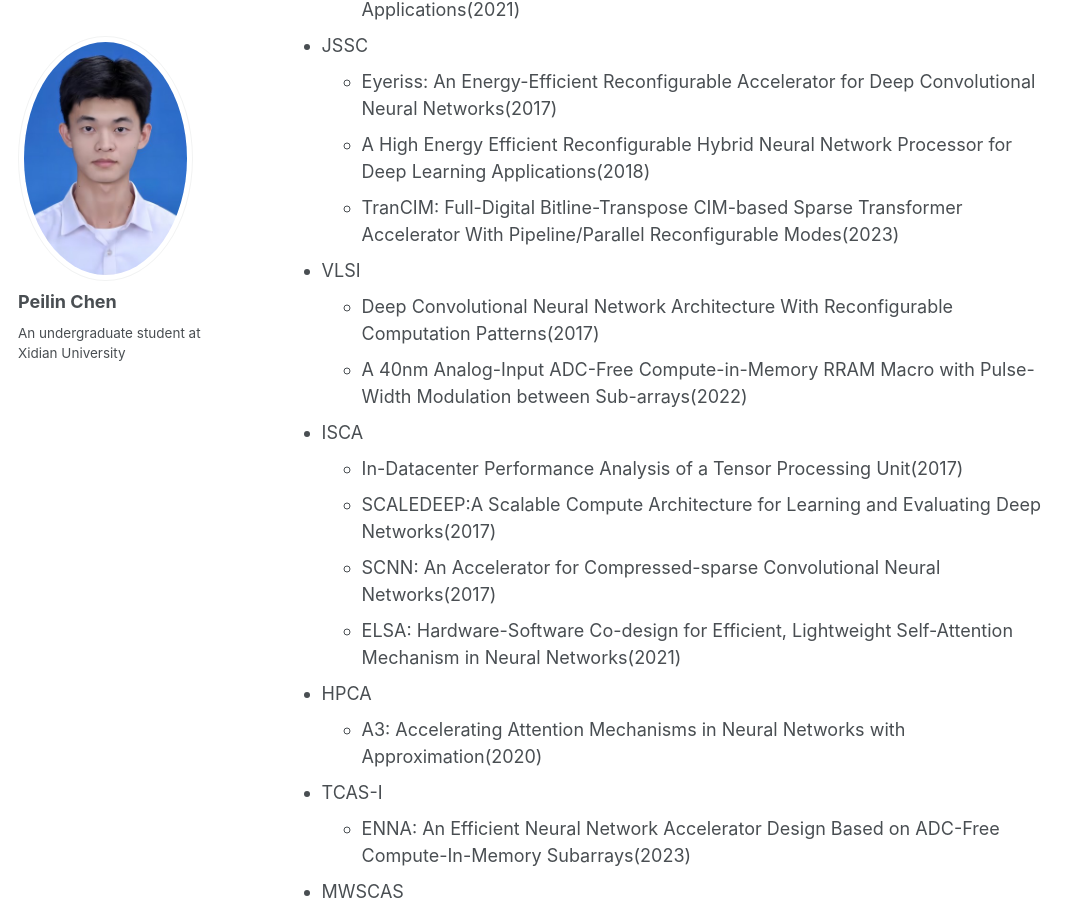
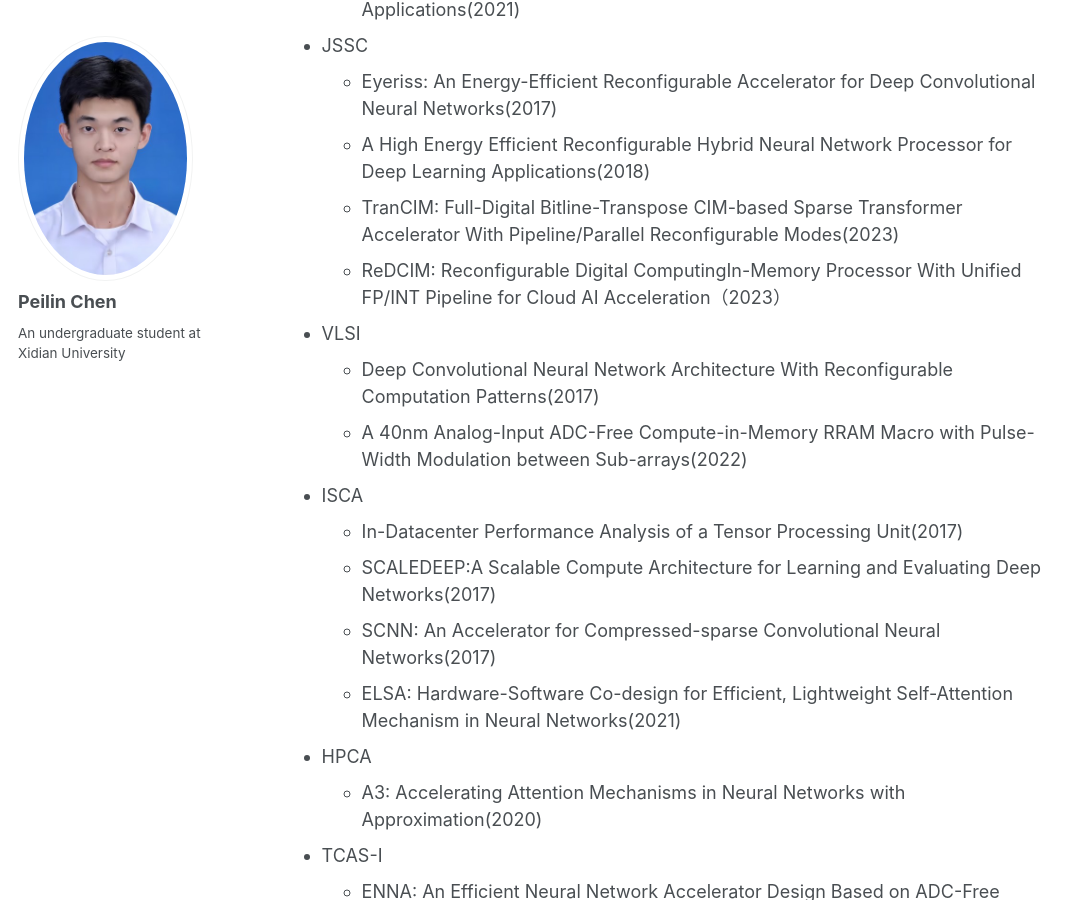
Before and after one commit to peilin-chen/peilin-chen.github.io, a Jekyll site: the page built from _pages/reading list.md, in a window 1280 px wide and 900 px high, scrolled down 887 px. Shown: the whole window, without its empty margins (0-1085 px from the left). Built offline with Jekyll 4.4.1, drawn with Linux system fonts in a browser that asks for light colours.

Commit message:
Update reading list.md

```diff
--- a/_pages/reading list.md
+++ b/_pages/reading list.md
@@ -20,6 +20,7 @@ author_profile: true
   - Eyeriss: An Energy-Efficient Reconfigurable Accelerator for Deep Convolutional Neural Networks(2017)
   - A High Energy Efficient Reconfigurable Hybrid Neural Network Processor for Deep Learning Applications(2018)
   - TranCIM: Full-Digital Bitline-Transpose CIM-based Sparse Transformer Accelerator With Pipeline/Parallel Reconfigurable Modes(2023)
+  - ReDCIM: Reconfigurable Digital ComputingIn-Memory Processor With Unified FP/INT Pipeline for Cloud AI Acceleration（2023）
 * VLSI
   - Deep Convolutional Neural Network Architecture With Reconfigurable Computation Patterns(2017)
   - A 40nm Analog-Input ADC-Free Compute-in-Memory RRAM Macro with Pulse-Width Modulation between Sub-arrays(2022)
```
